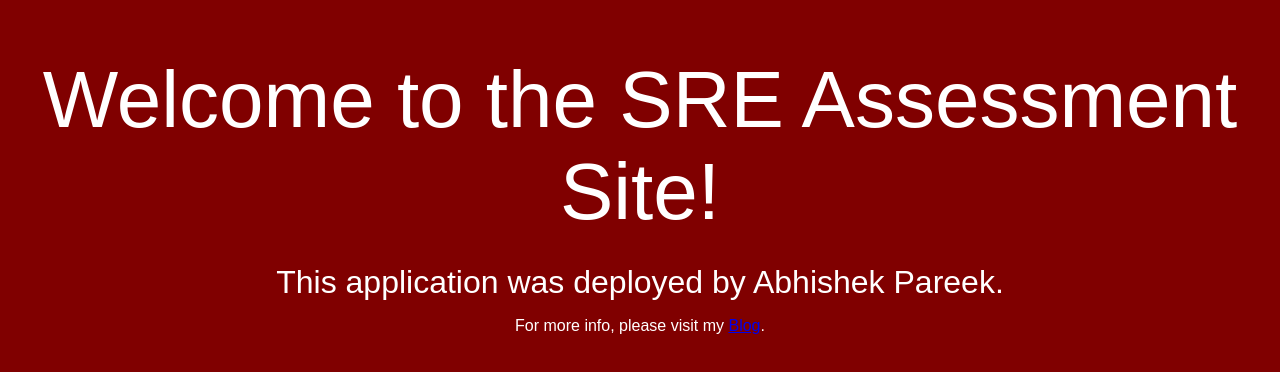
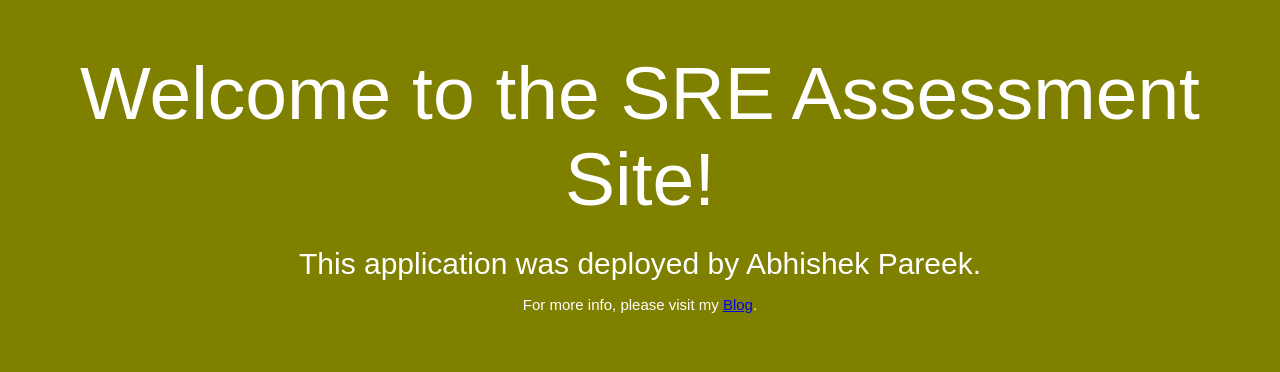
Before and after one commit to makeittotop/SRE-AbhishekPareek-Demo-App, a plain HTML site: page index.html in a window 1280 px wide. Drawn offline with Linux system fonts and the light colour scheme.

Commit message:
Change index.html

```diff
--- a/index.html
+++ b/index.html
@@ -6,9 +6,9 @@
   <style>
     body {
       color: #ffffff;
-      background-color: #800000;
+      background-color: #808000;
       font-family: Arial, sans-serif;
-      font-size: 16px;
+      font-size: 15px;
     }
 
     h1 {
```
